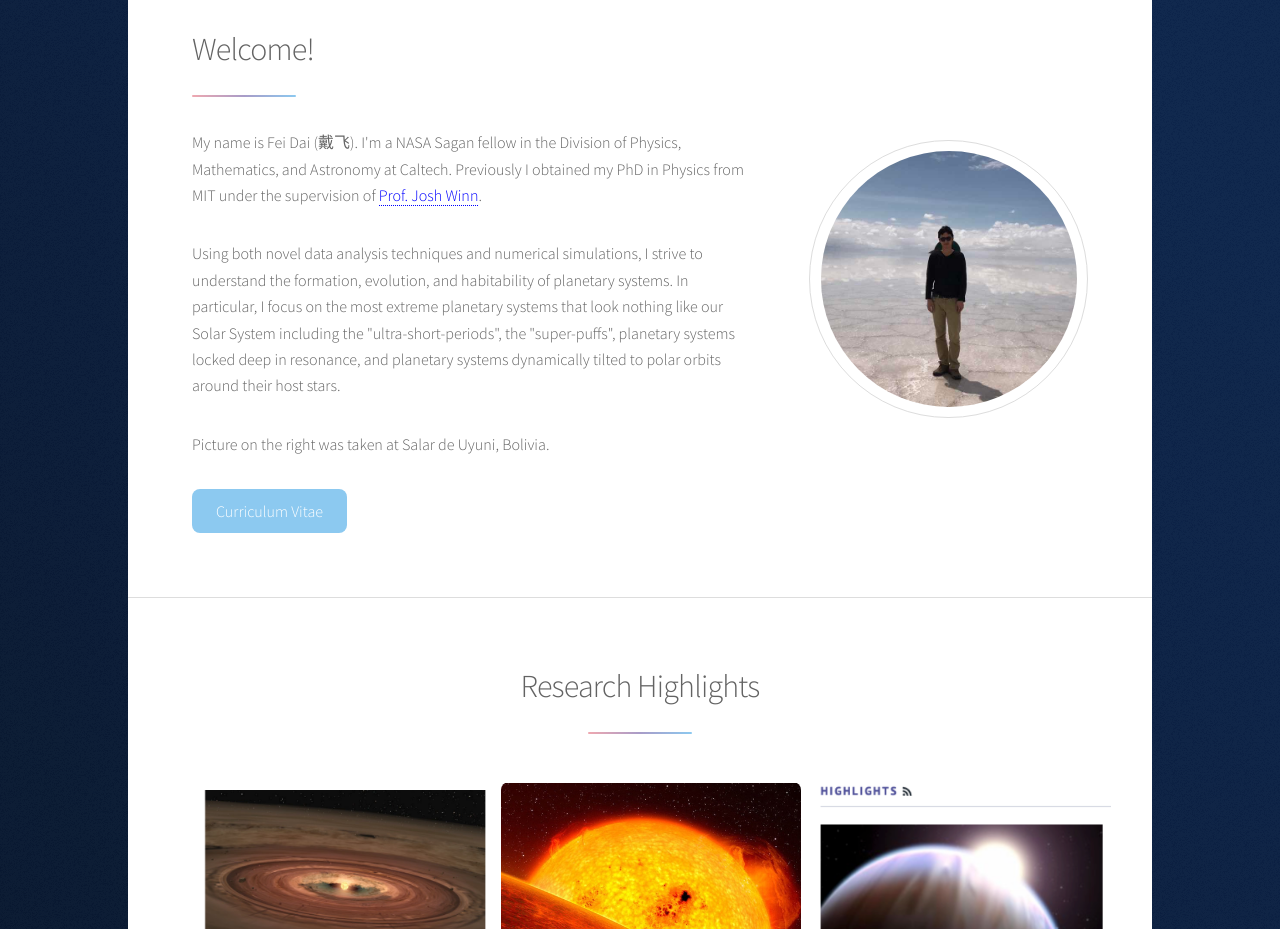
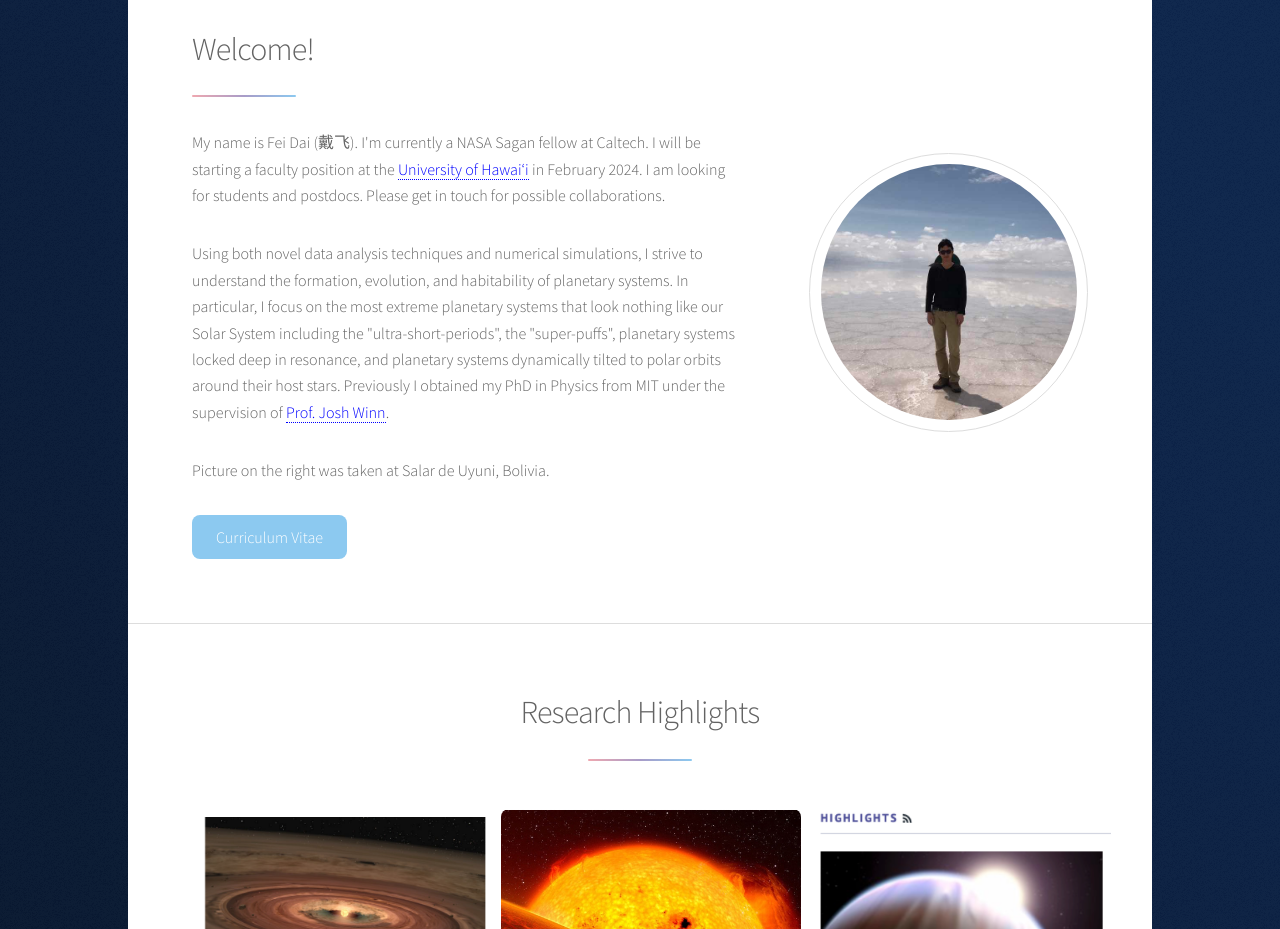
Before and after one commit to fdai-planet/fdai-planet.github.io, a plain HTML site: page index.html in a window 1280 px wide. Shown: the part 780-1709 px from the top of the page. Drawn offline with Linux system fonts and the light colour scheme.

Commit message:
Add files via upload

```diff
--- a/index.html
+++ b/index.html
@@ -47,9 +47,9 @@
 										<header class="major">
 											<h2>Welcome!</h2>
 										</header>
-                                        <p> My name is Fei Dai (戴飞). I'm a NASA Sagan fellow in the Division of Physics, Mathematics, and Astronomy at Caltech. Previously I obtained my PhD in Physics from MIT under the supervision of <a style="color:blue" href="https://scholar.princeton.edu/jwinn/home"> Prof. Josh Winn</a>.</p>
+                                        <p> My name is Fei Dai (戴飞). I'm currently a NASA Sagan fellow at Caltech. I will be starting a faculty position at the <a style="color:blue" href="https://www.ifa.hawaii.edu">University of Hawaiʻi</a> in February 2024. I am looking for students and postdocs. Please get in touch for possible collaborations. </p>
 
-<p> Using both novel data analysis techniques and numerical simulations, I strive to understand the formation, evolution, and habitability of planetary systems. In particular, I focus on the most extreme planetary systems that look nothing like our Solar System including the "ultra-short-periods", the "super-puffs",  planetary systems locked deep in resonance, and planetary systems dynamically tilted to polar orbits around their host stars. </p>
+<p> Using both novel data analysis techniques and numerical simulations, I strive to understand the formation, evolution, and habitability of planetary systems. In particular, I focus on the most extreme planetary systems that look nothing like our Solar System including the "ultra-short-periods", the "super-puffs",  planetary systems locked deep in resonance, and planetary systems dynamically tilted to polar orbits around their host stars. Previously I obtained my PhD in Physics from MIT under the supervision of <a style="color:blue" href="https://scholar.princeton.edu/jwinn/home"> Prof. Josh Winn</a>.</p>
 
 <p> Picture on the right was taken at Salar de Uyuni, Bolivia.</p>
 										<ul class="actions">
```
Also changed, not shown: 2 other files.
